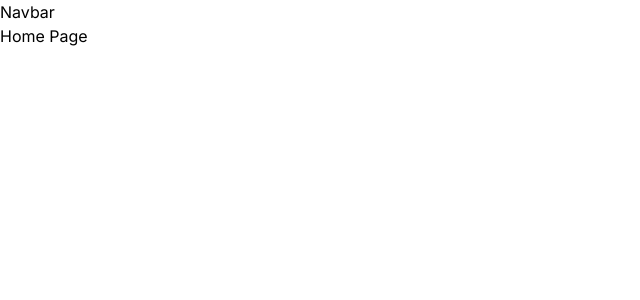
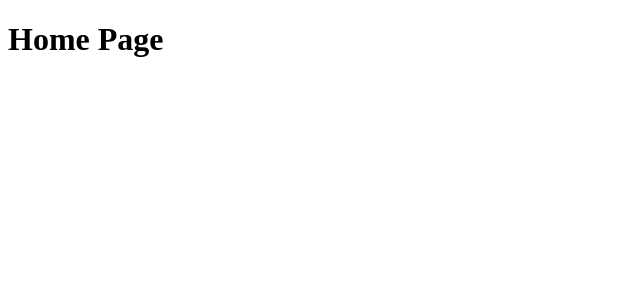
Before and after one commit to ragikan/fep-frontend, a Next.js app: page / in a window 1280 px wide. Shown: the top 300 px of the page, without its empty margins (0-640 px from the left). Built offline with nearby package versions, Linux system fonts and the light colour scheme.

Commit message:
Add files via upload

```diff
--- a/app/layout.tsx
+++ b/app/layout.tsx
@@ -1,27 +1,18 @@
-import type { Metadata } from "next";
-import { Inter } from "next/font/google";
-import "./globals.css";
-import Navbar from "@/components/Navbar";
-
-const inter = Inter({ subsets: ["latin"] });
-
-export const metadata: Metadata = {
-  title: "Foreign Exposure Program",
-  description:
-    "Foreign Exposure Program portal is a platform for students to get projects from abroad universities.",
-};
+export const metadata = {
+  title: 'Login',
+  description: 'Login/Signup to FTP Portal',
+}
 
 export default function RootLayout({
   children,
-}: Readonly<{
-  children: React.ReactNode;
-}>) {
+}: {
+  children: React.ReactNode
+}) {
   return (
     <html lang="en">
-      <body className={inter.className}>
-        <Navbar />
+      <body>
         {children}
       </body>
     </html>
-  );
+  )
 }
--- /dev/null
+++ b/app/not-found.tsx
@@ -0,0 +1,5 @@
+export default function NotFound(){
+    return(<>
+    <h1>404</h1>
+    </>)
+}
```
